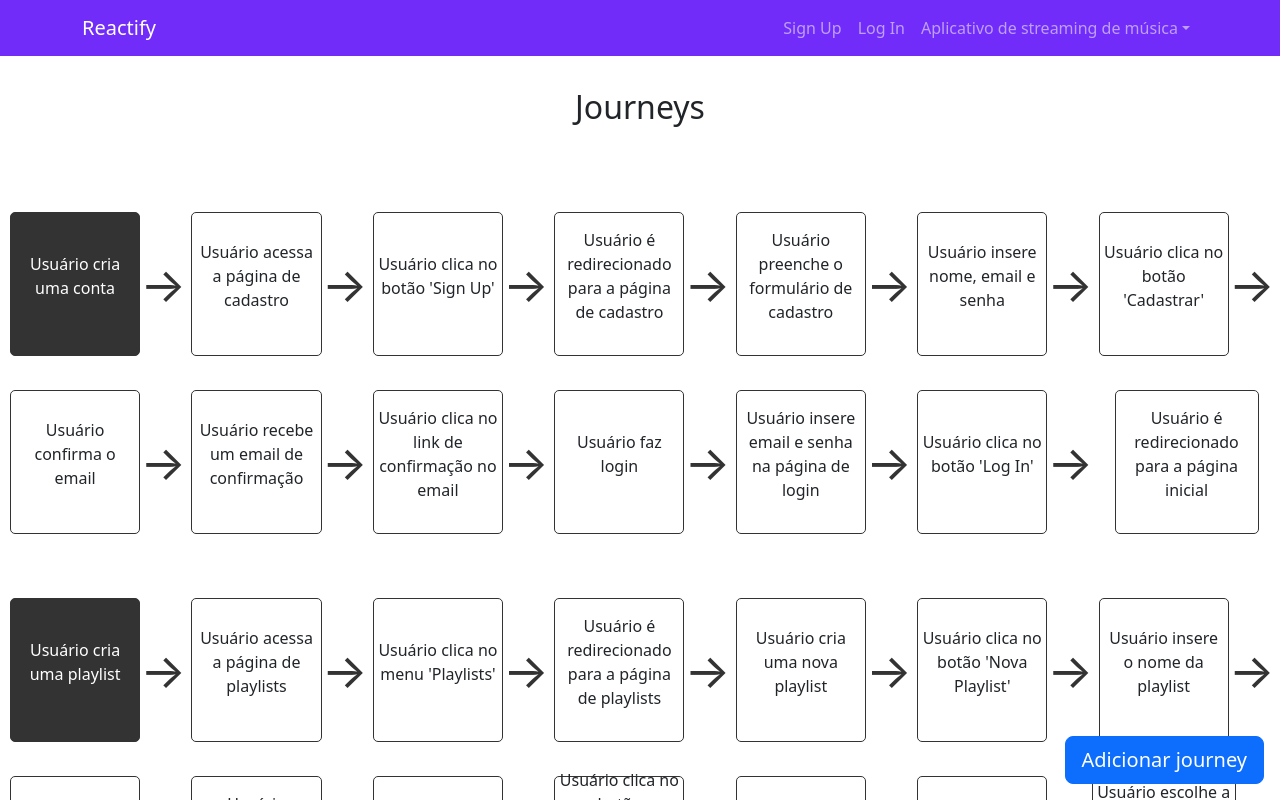
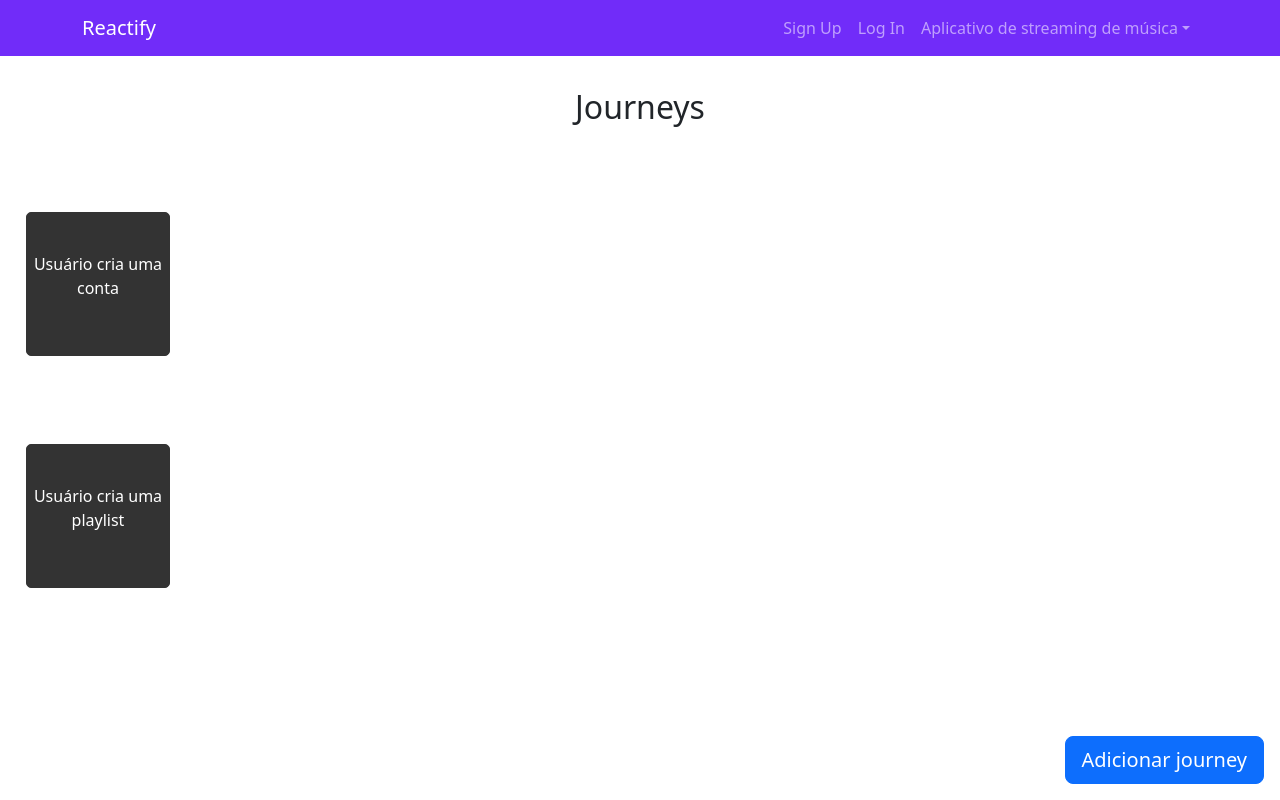
Before and after one commit to LumaGabriela/reactify-demo, a React (Create React App) app: page /journeys in a window 1280 px wide. Shown: the top 800 px of the page. Built offline with nearby package versions, Linux system fonts and the light colour scheme.

Commit message:
update journey styles

```diff
--- a/src/components/modal/Modals.css
+++ b/src/components/modal/Modals.css
@@ -2,7 +2,6 @@
   display: flex;
   flex-direction: column;
   justify-content: space-between;
-
 }
 .form-select {
   cursor: pointer;
--- a/src/components/modal/Modals.js
+++ b/src/components/modal/Modals.js
@@ -66,8 +66,12 @@ const JourneyDescriptionModal = ({ projectData, setProjectData, handleRemove, jo
   const [jValue, setJValue] = useState('')
   const project = projectData.find(project => project.key === modalKey);
   const [operation, setOperation] = useState('')
-  const [edit, setEdit] = useState(false)
+  const [bodyHeight, setBodyHeight] = useState('100%');
 
+  useEffect(() => {
+    const height = document.body.scrollHeight;
+    setBodyHeight(`${height}px`);
+  }, [journeyModal]);
 
 
 
@@ -77,10 +81,6 @@ const JourneyDescriptionModal = ({ projectData, setProjectData, handleRemove, jo
     else setOperation('name')
     console.log(journeyData)
   }, [journeyData]);
-
-  useEffect(() => {
-    if (operation === 'name') setEdit(true)
-  }, [operation]);
 
 
   //Atualiza o array das journeys
@@ -161,7 +161,7 @@ const JourneyDescriptionModal = ({ projectData, setProjectData, handleRemove, jo
   return (
     <div
       className={"modal show "}
-      style={{ display: journeyModal ? 'block' : 'none', position: 'absolute', background: '#00000080' }}
+      style={{ display: journeyModal ? 'block' : 'none', position: 'absolute', background: '#00000080', height: bodyHeight }}
     >
       <Modal.Dialog style={{ marginTop: '6rem' }}>
         <Modal.Header closeButton onClick={() => {
--- a/src/pages/Journeys.js
+++ b/src/pages/Journeys.js
@@ -5,10 +5,10 @@ import { JourneyDescriptionModal } from '../components/modal/Modals'
 
 
 
-const Journeys = ({ projectData, setProjectData, handleRemove, journeyModal, setJourneyModal, modalKey }) => {
+const Journeys = ({ projectData, setProjectData, handleRemove, journeyModal, modalKey }) => {
   const project = projectData.find(project => project.key === modalKey)
   const [journeyData, setJourneyData] = useState({})
-
+  const [stepVisible, setStepVisible] = useState(false)
 
 
   const handleClick = (e) => {
@@ -27,6 +27,10 @@ const Journeys = ({ projectData, setProjectData, handleRemove, journeyModal, set
     }
   };
 
+  useEffect(() => {
+    console.log(stepVisible)
+  }, [stepVisible]);
+
 
   return (
     <div>
@@ -41,16 +45,18 @@ const Journeys = ({ projectData, setProjectData, handleRemove, journeyModal, set
             className="journey">
             <div className="steps-grid">
               <div className="step-arrow">
-                <div className="step first-step">
+                <div className="step first-step"
+                onClick={ () => stepVisible ? setStepVisible(false) : setStepVisible(true)}
+                >
                   <div className="step-content">
                     <p className="step-description">{journey.name}</p>
                   </div>
 
                 </div>
-                <div className="arrow first-step">→</div>
+                {stepVisible && (<div className="arrow first-step">→</div>)}
               </div>
 
-              {journey.steps.map((step, stepIndex) => (
+              {stepVisible && journey.steps.map((step, stepIndex) => (
                 <React.Fragment key={stepIndex}>
                   <div className="step-arrow">
                     <div
@@ -64,12 +70,12 @@ const Journeys = ({ projectData, setProjectData, handleRemove, journeyModal, set
                         <p className="step-description">{step.description}</p>
                       </div>
                     </div>
-                    {stepIndex < journey.steps.length - 1 && (
+                    {(stepIndex < journey.steps.length - 1) && (
                       <div className="arrow">→</div>
                     )}
                   </div>
                 </React.Fragment>
-              ))}
+              )) }
             </div>
           </div>
         ))}
```
